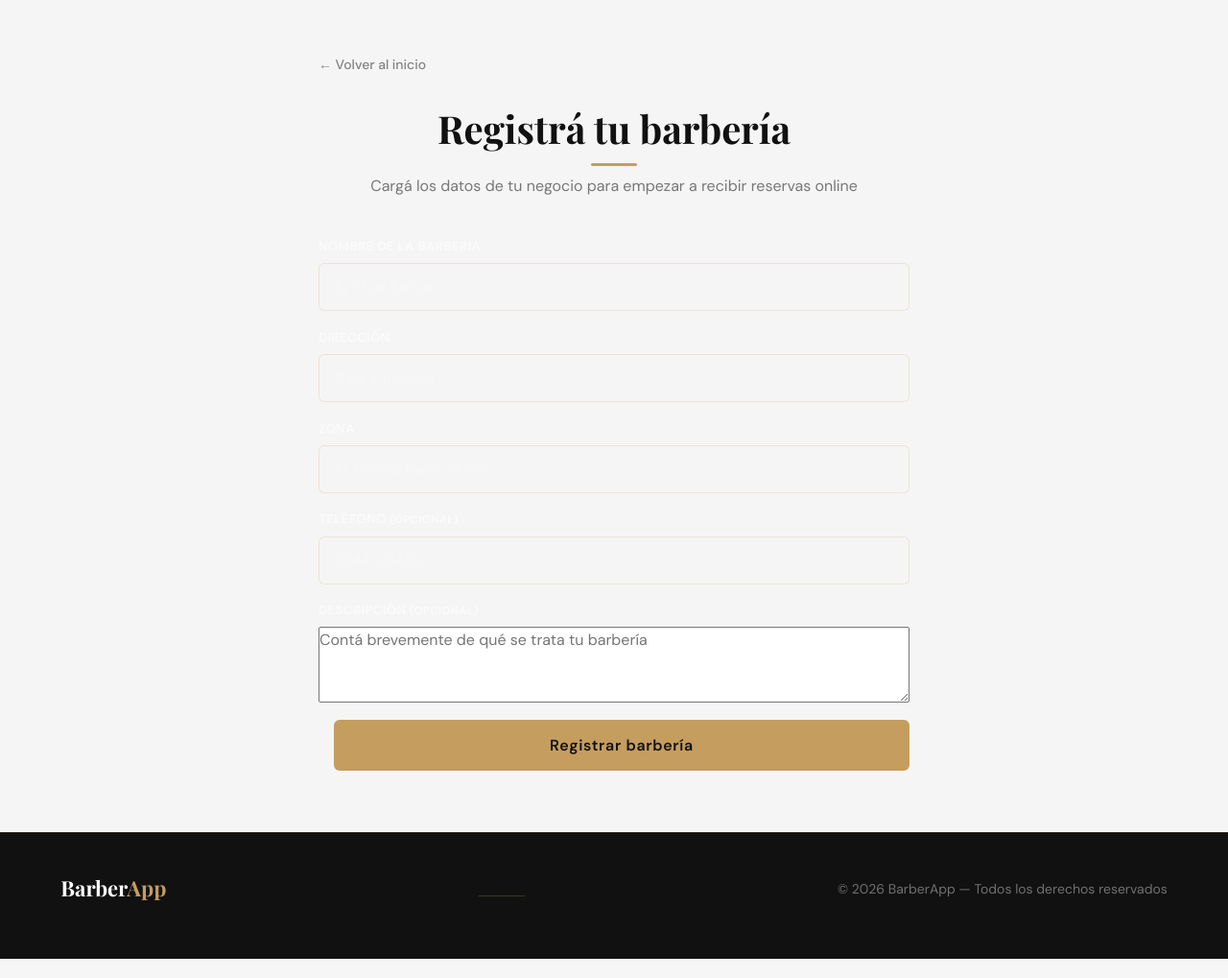
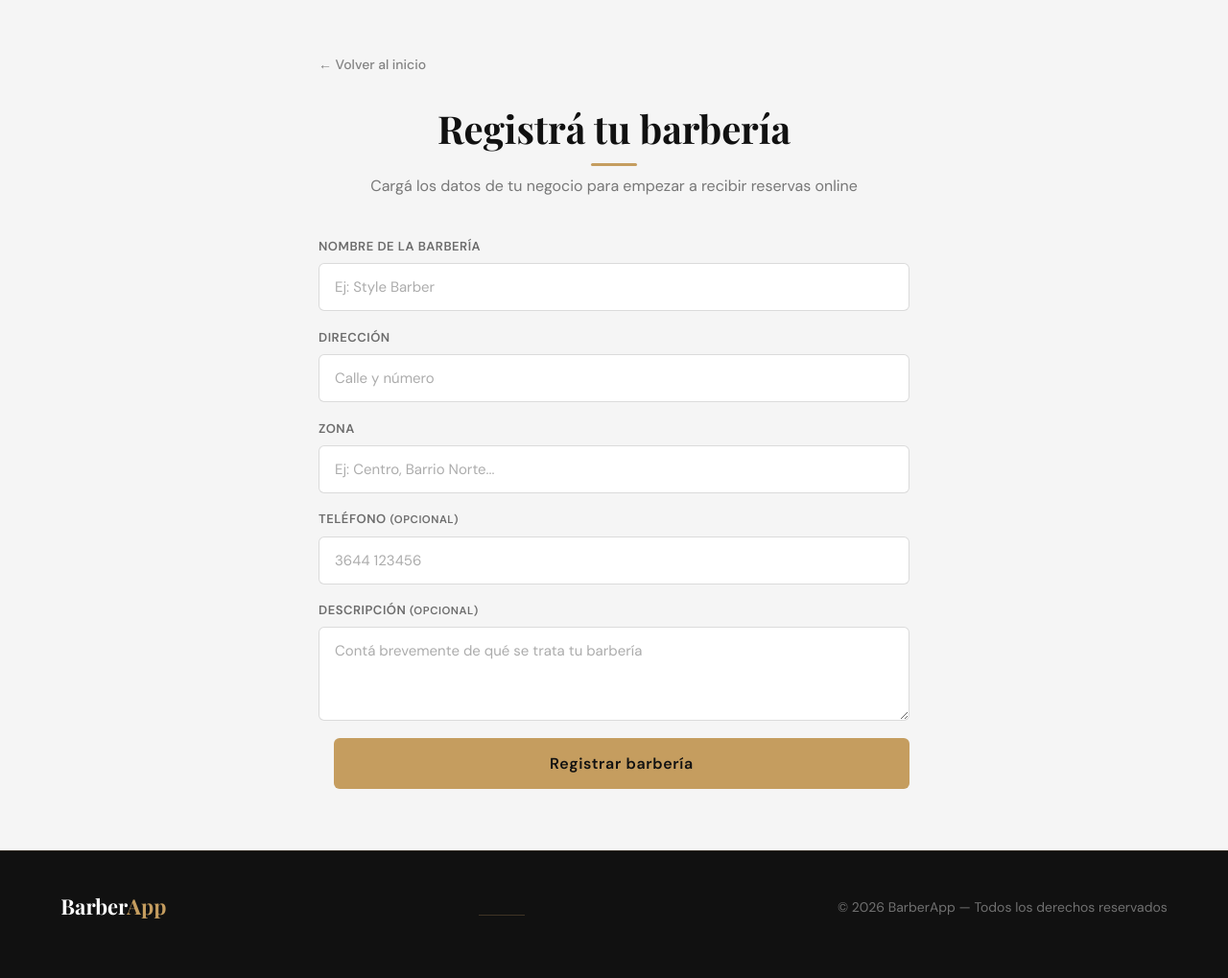
Before and after one commit to adriansuarez1999/TurnosApp, a Django app: page /paginas/registrar-barberia.html in a window 1280 px wide. Shown: the part 81-1100 px from the top of the page at 96% size. Run offline with Django 5.2, Linux system fonts and the light colour scheme.

Commit message:
Se agrega formulario para registrar barbería (solo front)

```diff
--- a/static/css/style.css
+++ b/static/css/style.css
@@ -508,7 +508,8 @@ a   { text-decoration: none; color: inherit; }
 .form-grupo { display: flex; flex-direction: column; gap: 0.4rem; margin-bottom: 1.1rem; }
 .form-grupo label { font-size: 0.8125rem; font-weight: 600; color: rgba(255,255,255,0.6); letter-spacing: 0.04em; text-transform: uppercase; }
 .form-grupo input,
-.form-grupo select {
+.form-grupo select,
+.form-grupo textarea {
   background: rgba(255,255,255,0.06);
   border: 1.5px solid rgba(197,157,95,0.2);
   border-radius: var(--radius-sm);
@@ -523,6 +524,22 @@ a   { text-decoration: none; color: inherit; }
 .form-grupo input:focus,
 .form-grupo select:focus { border-color: var(--color-accent); background: rgba(197,157,95,0.07); }
 .form-grupo input::placeholder { color: rgba(255,255,255,0.25); }
+
+/* Variante clara de .form-grupo: para formularios sobre fondo
+   claro (el panel de dueño la va a usar seguido) */
+.formulario-claro .form-grupo label { color: rgba(17,17,17,0.6); }
+.formulario-claro .form-grupo input,
+.formulario-claro .form-grupo select,
+.formulario-claro .form-grupo textarea {
+  background: #fff;
+  color: var(--color-text-dark);
+  border: 1.5px solid rgba(17,17,17,0.15);
+}
+.formulario-claro .form-grupo input::placeholder,
+.formulario-claro .form-grupo textarea::placeholder { color: rgba(17,17,17,0.35); }
+.formulario-claro .form-grupo input:focus,
+.formulario-claro .form-grupo select:focus,
+.formulario-claro .form-grupo textarea:focus { border-color: var(--color-accent); background: rgba(197,157,95,0.05); }
 
 
 .modal__btn-enviar,
--- a/templates/paginas/registrar-barberia.html
+++ b/templates/paginas/registrar-barberia.html
@@ -14,7 +14,7 @@
           <p>Cargá los datos de tu negocio para empezar a recibir reservas online</p>
         </header>
 
-        <div class="reserva__panel" style="display:block;">
+        <div class="reserva__panel formulario-claro" style="display:block;">
 
           <div class="modal__alerta" id="alerta-registrar-barberia"></div>
 
```
Also changed, not shown: static/js/main.js (+12 -0 lines), static/js/registrar-barberia.js (added, +72 -0 lines).
